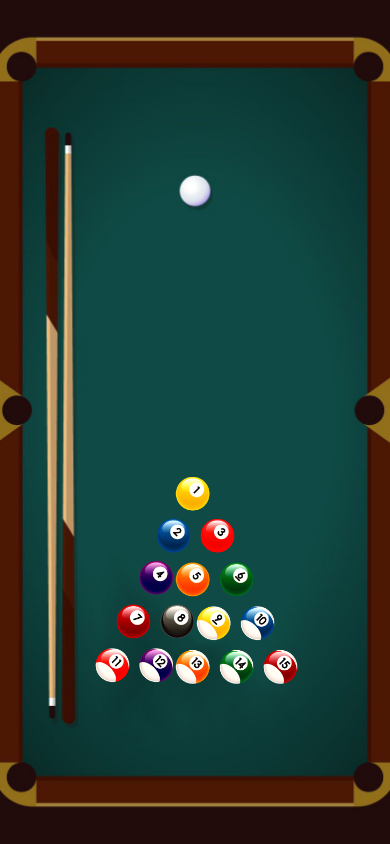
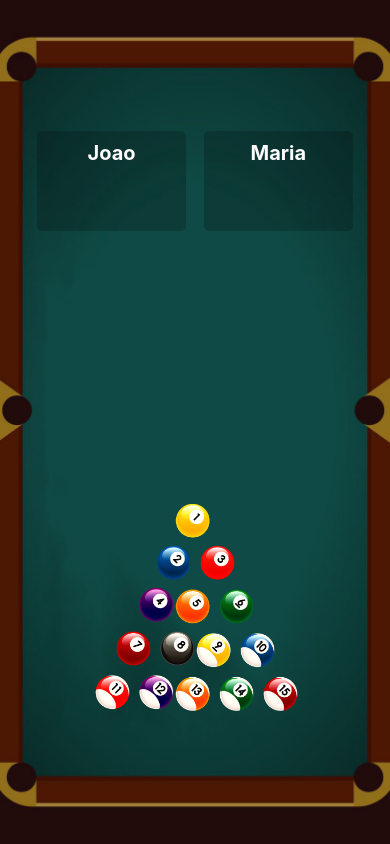
Before and after one commit to noobmobile/placar-sinuca, a React Native app: screen / in a window 390 px wide. Built offline with nearby package versions, Linux system fonts and the light colour scheme.

Commit message:
feat: add players zone

```diff
--- a/App.js
+++ b/App.js
@@ -1,19 +1,21 @@
 import { StatusBar } from "expo-status-bar";
 import { ImageBackground, StyleSheet, Text, View } from "react-native";
 import Balls from "./src/Balls";
+import Players from "./src/Players";
+import { SinucaProvider } from "./src/SinucaContext";
 
 export default function App() {
   return (
-    <View style={styles.container}>
+    <SinucaProvider style={styles.container}>
       <ImageBackground
         source={require("./assets/background.jpg")}
         resizeMode="cover"
         style={styles.image}
       >
-        <View />
+        <Players />
         <Balls />
       </ImageBackground>
-    </View>
+    </SinucaProvider>
   );
 }
 
--- a/package.json
+++ b/package.json
@@ -12,7 +12,8 @@
     "expo": "~49.0.15",
     "expo-status-bar": "~1.6.0",
     "react": "18.2.0",
-    "react-native": "0.72.6"
+    "react-native": "0.72.6",
+    "react-native-animatable": "^1.4.0"
   },
   "devDependencies": {
     "@babel/core": "^7.20.0"
--- a/src/Balls.js
+++ b/src/Balls.js
@@ -1,30 +1,42 @@
-import { Image, StyleSheet, Text, View } from "react-native";
-import React from "react";
-
-// react native não suporta require dinâmico :/
-const assets = {
-  1: require("../assets/bolas/1.png"),
-  2: require("../assets/bolas/2.png"),
-  3: require("../assets/bolas/3.png"),
-  4: require("../assets/bolas/4.png"),
-  5: require("../assets/bolas/5.png"),
-  6: require("../assets/bolas/6.png"),
-  7: require("../assets/bolas/7.png"),
-  8: require("../assets/bolas/8.png"),
-  9: require("../assets/bolas/9.png"),
-  10: require("../assets/bolas/10.png"),
-  11: require("../assets/bolas/11.png"),
-  12: require("../assets/bolas/12.png"),
-  13: require("../assets/bolas/13.png"),
-  14: require("../assets/bolas/14.png"),
-  15: require("../assets/bolas/15.png"),
-};
+import { Image, StyleSheet, Text, TouchableOpacity, View } from "react-native";
+import React, { useContext } from "react";
+import { SinucaContext, useSinuca } from "./SinucaContext";
+import * as Animatable from "react-native-animatable";
+import { ballsAssets } from "./utils";
 
 function Ball({ number }) {
+  const { selectedBall, setSelectedBall, players } = useSinuca();
+  const isSelected = selectedBall === number;
+  const isInsideAnyPlayer = players.some((player) =>
+    player.balls?.includes(number)
+  );
+
+  function onPress() {
+    if (isInsideAnyPlayer) return;
+    if (isSelected) {
+      setSelectedBall(null);
+      return;
+    }
+    setSelectedBall(number);
+  }
+
   return (
-    <View style={styles.ball}>
-      <Image style={styles.ballImage} source={assets[number]} />
-    </View>
+    <TouchableOpacity
+      style={[
+        styles.ball,
+        isSelected ? styles.selectedBall : undefined,
+        isInsideAnyPlayer ? styles.insidePlayer : undefined,
+      ]}
+      onPress={onPress}
+    >
+      <Animatable.Image
+        animation={isSelected ? "rubberBand" : undefined}
+        easing="ease-out"
+        iterationCount="infinite"
+        style={styles.ballImage}
+        source={ballsAssets[number]}
+      />
+    </TouchableOpacity>
   );
 }
 
@@ -61,4 +73,8 @@ const styles = StyleSheet.create({
     width: 40,
     height: 40,
   },
+  selectedBall: {},
+  insidePlayer: {
+    opacity: 0,
+  },
 });
--- /dev/null
+++ b/src/Players.js
@@ -0,0 +1,97 @@
+import { StyleSheet, Text, TouchableOpacity, View, Image } from "react-native";
+import React from "react";
+import { useSinuca } from "./SinucaContext";
+import { ballsAssets } from "./utils";
+import * as Animatable from "react-native-animatable";
+
+const AnimatedTouchableOpacity =
+  Animatable.createAnimatableComponent(TouchableOpacity);
+
+function PlayerBall({ ball }) {
+  return (
+    <View style={styles.playerBall}>
+      <Image style={styles.playerBallImage} source={ballsAssets[ball]} />
+    </View>
+  );
+}
+
+function Player({ player }) {
+  const { selectedBall, setSelectedBall } = useSinuca();
+  const isSelecting = !!selectedBall;
+
+  function onPress() {
+    if (!isSelecting) return;
+    setSelectedBall(null);
+    player.balls = player.balls || [];
+    player.balls.push(selectedBall);
+  }
+
+  return (
+    <AnimatedTouchableOpacity
+      onPress={onPress}
+      style={[styles.player, isSelecting ? styles.selecting : undefined]}
+      animation={isSelecting ? "pulse" : undefined}
+      easing="ease-out"
+      iterationCount="infinite"
+    >
+      <View>
+        <Text style={styles.playerName}>{player.name}</Text>
+      </View>
+      <View style={styles.ballContainer}>
+        {player.balls?.map((ball, index) => (
+          <PlayerBall key={index} ball={ball} />
+        ))}
+      </View>
+    </AnimatedTouchableOpacity>
+  );
+}
+
+export default function Players() {
+  const { players } = useSinuca();
+  return (
+    <View style={styles.container}>
+      {players.map((player, index) => (
+        <Player key={index} player={player} />
+      ))}
+    </View>
+  );
+}
+
+const styles = StyleSheet.create({
+  container: {
+    width: "85%",
+    display: "flex",
+    flexWrap: "wrap",
+    flexDirection: "row",
+    gap: 2,
+    justifyContent: "space-around",
+  },
+  player: {
+    flexBasis: "45%",
+    padding: 10,
+    minHeight: 100,
+    marginBottom: 10,
+    backgroundColor: "rgba(0,0,0,.2)",
+    borderRadius: 5,
+  },
+  playerName: {
+    fontSize: 20,
+    fontWeight: "bold",
+    textAlign: "center",
+    color: "white",
+    marginBottom: 10,
+  },
+  selecting: {
+    borderColor: "red",
+  },
+  ballContainer: {
+    display: "flex",
+    flexDirection: "row",
+    flexWrap: "wrap",
+    gap: 2,
+  },
+  playerBallImage: {
+    width: 30,
+    height: 30,
+  },
+});
--- /dev/null
+++ b/src/SinucaContext.js
@@ -0,0 +1,24 @@
+import { createContext, useContext, useState } from "react";
+
+export const SinucaContext = createContext({});
+
+export function SinucaProvider({ children }) {
+  const [selectedBall, setSelectedBall] = useState(null);
+  const [players, setPlayers] = useState([{ name: "Joao" }, { name: "Maria" }]);
+  return (
+    <SinucaContext.Provider
+      value={{
+        selectedBall,
+        setSelectedBall,
+        players,
+        setPlayers,
+      }}
+    >
+      {children}
+    </SinucaContext.Provider>
+  );
+}
+
+export function useSinuca() {
+  return useContext(SinucaContext);
+}
--- /dev/null
+++ b/src/utils.js
@@ -0,0 +1,18 @@
+// react native não suporta require dinâmico :/
+export const ballsAssets = {
+  1: require("../assets/bolas/1.png"),
+  2: require("../assets/bolas/2.png"),
+  3: require("../assets/bolas/3.png"),
+  4: require("../assets/bolas/4.png"),
+  5: require("../assets/bolas/5.png"),
+  6: require("../assets/bolas/6.png"),
+  7: require("../assets/bolas/7.png"),
+  8: require("../assets/bolas/8.png"),
+  9: require("../assets/bolas/9.png"),
+  10: require("../assets/bolas/10.png"),
+  11: require("../assets/bolas/11.png"),
+  12: require("../assets/bolas/12.png"),
+  13: require("../assets/bolas/13.png"),
+  14: require("../assets/bolas/14.png"),
+  15: require("../assets/bolas/15.png"),
+};
```
Also changed, not shown: assets/background.jpg, 1 other file (tests, documents, lock files or other folders).
